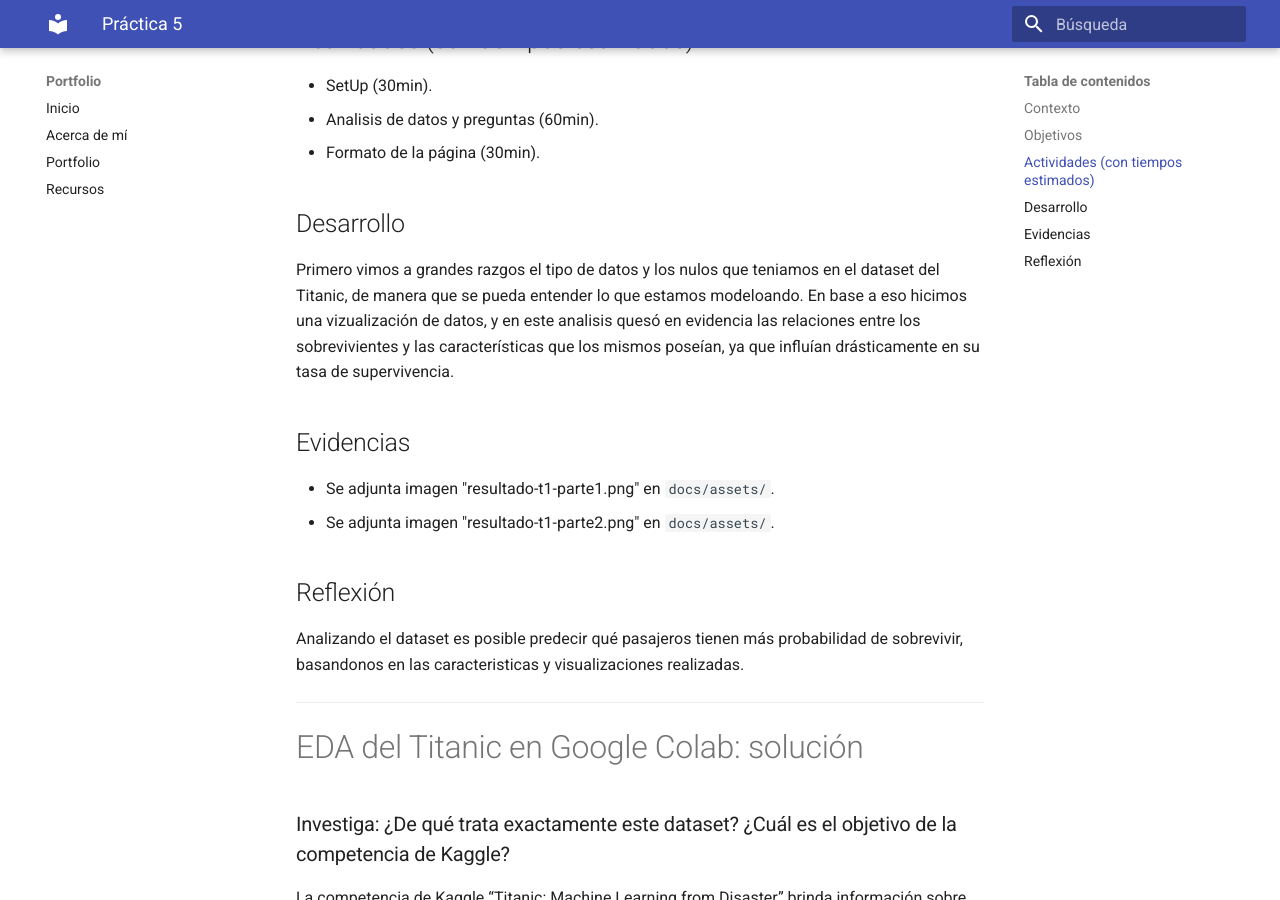
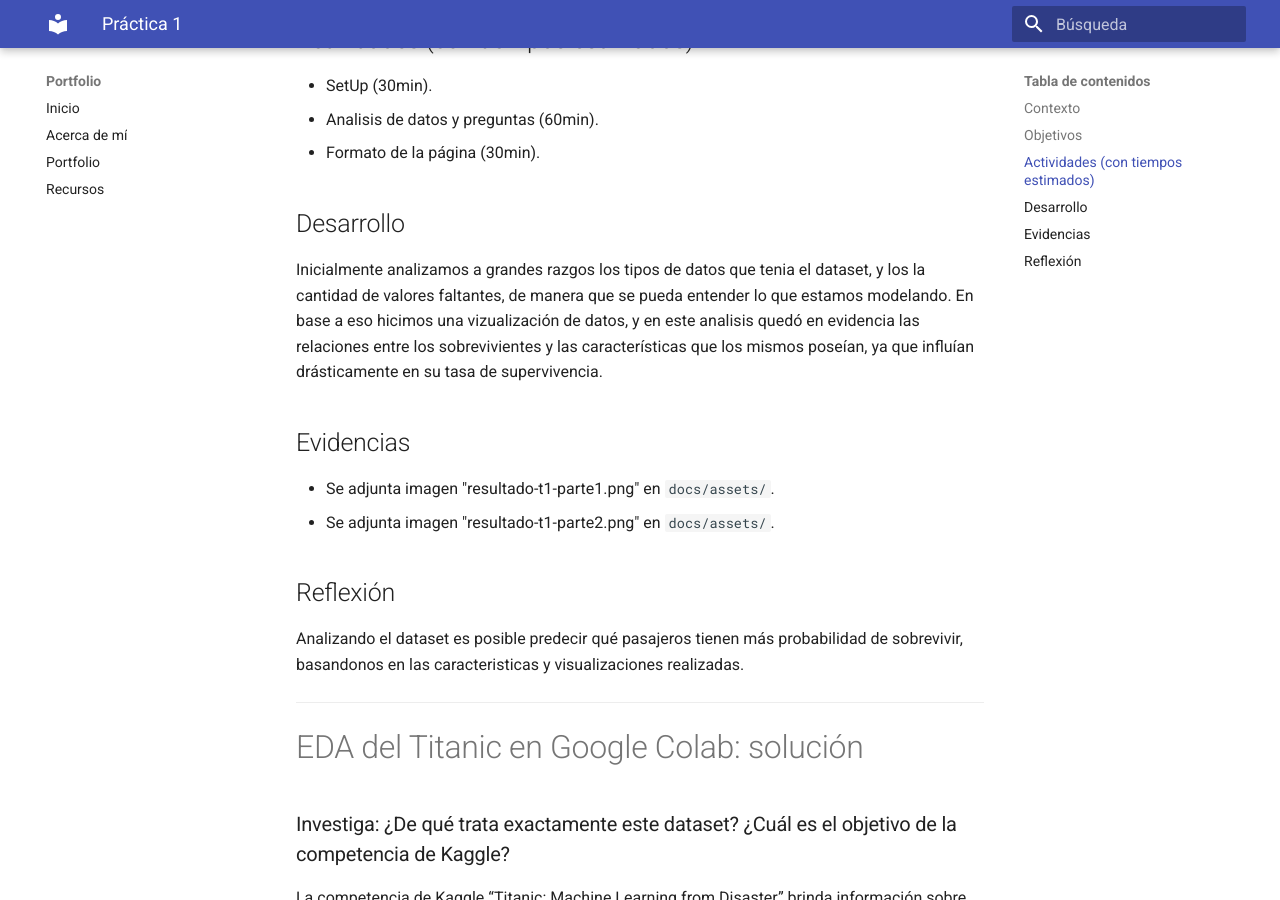
Before and after one commit to Sotogonzalo/IA-portfolio, an MkDocs documentation site: the page built from docs/portfolio/01-practica-1.md, in a window 1280 px wide and 900 px high, scrolled down 517 px. Built offline with MkDocs 1.6.1 and Material for MkDocs 9.7.7, drawn with Linux system fonts in a browser that asks for light colours.

Commit message:
formato mejorado.

```diff
--- a/docs/portfolio/01-practica-1.md
+++ b/docs/portfolio/01-practica-1.md
@@ -1,5 +1,5 @@
 ---
-title: "Práctica 5"
+title: "Práctica 1"
 date: 2025-08-26
 ---
 
@@ -20,7 +20,7 @@ Práctica número 1 de la primer unidad del curso. Aquí se dan los primeros pas
 - Formato de la página (30min).
 
 ## Desarrollo
-Primero vimos a grandes razgos el tipo de datos y los nulos que teniamos en el dataset del Titanic, de manera que se pueda entender lo que estamos modeloando. En base a eso hicimos una vizualización de datos, y en este analisis quesó en evidencia las relaciones entre los sobrevivientes y las características que los mismos poseían, ya que influían drásticamente en su tasa de supervivencia.
+Inicialmente analizamos a grandes razgos los tipos de datos que tenia el dataset, y los la cantidad de valores faltantes, de manera que se pueda entender lo que estamos modelando. En base a eso hicimos una vizualización de datos, y en este analisis quedó en evidencia las relaciones entre los sobrevivientes y las características que los mismos poseían, ya que influían drásticamente en su tasa de supervivencia.
 
 ## Evidencias
 - Se adjunta imagen "resultado-t1-parte1.png" en `docs/assets/`.
```
Also changed, not shown: docs/portfolio/02-practica-2.md (+1 -1 lines).
